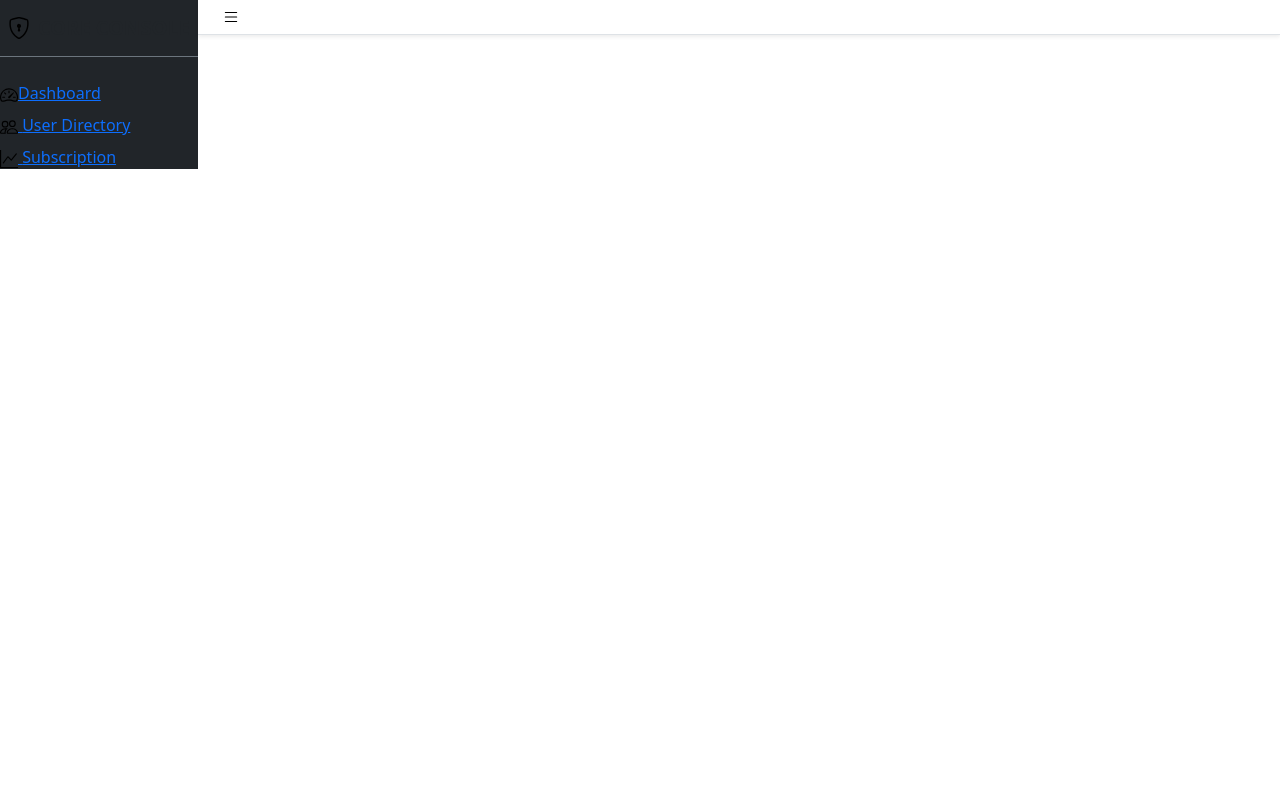
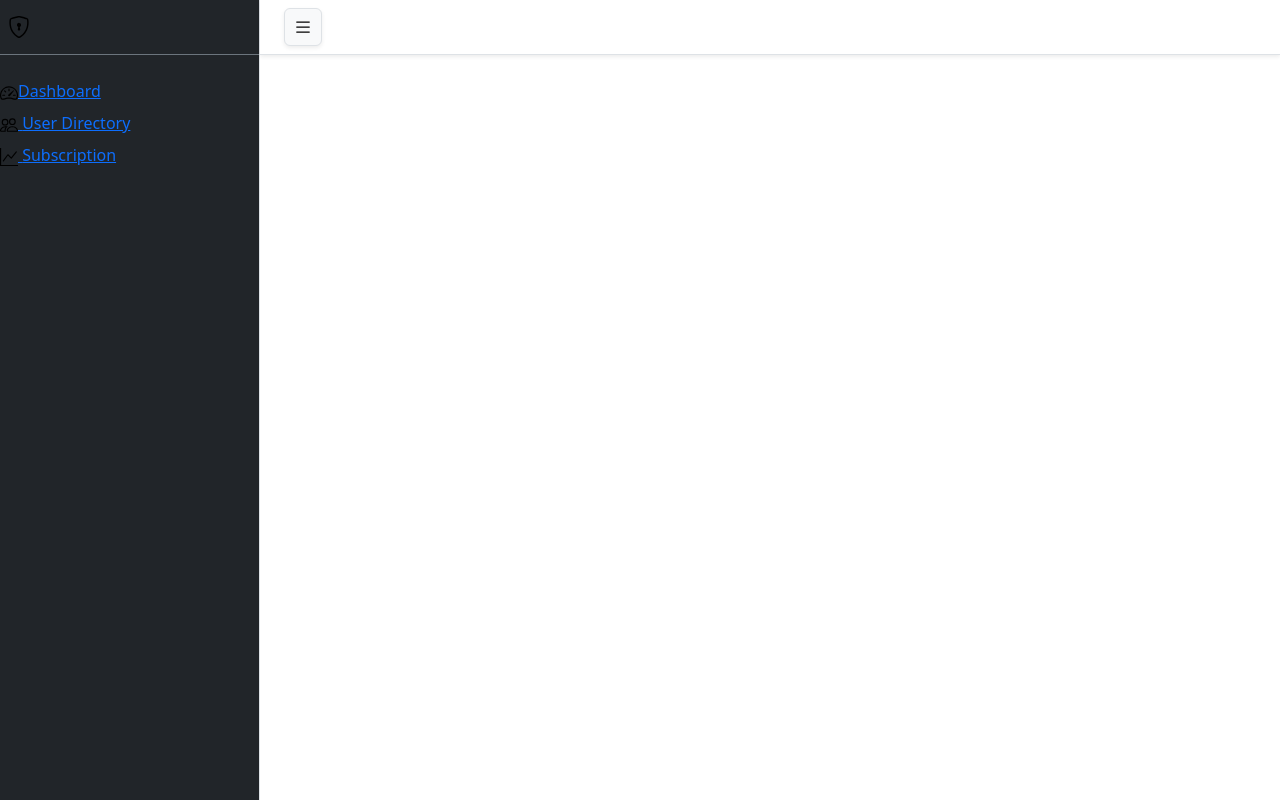
Before and after one commit to MustafaN2028/admin-panel, a Next.js app: page / in a window 1280 px wide. Built offline with nearby package versions, Linux system fonts and the light colour scheme.

Commit message:
stop re render function

```diff
--- a/src/app/(dashboard)/layout.js
+++ b/src/app/(dashboard)/layout.js
@@ -1,11 +1,31 @@
+"use client";
 import Sidebar from "@/components/Sidebar";
 import TopNavbar from "@/components/TopNavbar";
+import { useCallback, useState } from "react";
 export default function DashboardLayout({ children }) {
+  const [sidebarOpen, setSidebarOpen] = useState(true);
+  const toggleSidebar = useCallback(() => {
+    setSidebarOpen((prev) => !prev);
+  }, []);
   return (
     <div className="d-flex h-100">
-      <Sidebar />
+      <div
+        style={{
+          width: sidebarOpen ? "260px" : "60px",
+          transition: "all 0.3s ease",
+          overflow: "hidden",
+          position: "relative",
+          zIndex: 100,
+        }}
+        className="bg-white border-end"
+      >
+        <Sidebar isOpen={sidebarOpen} />
+      </div>
       <div className="d-flex flex-column flex-grow-1">
-        <TopNavbar />
+        <TopNavbar
+          onToggleSidebar={toggleSidebar}
+          isSidebarOpen={sidebarOpen}
+        />
         <main>{children}</main>
       </div>
     </div>
--- a/src/components/Sidebar.js
+++ b/src/components/Sidebar.js
@@ -1,6 +1,7 @@
 "use client";
 import Link from "next/link";
 import { usePathname } from "next/navigation";
+import { memo } from "react";
 import { Nav } from "react-bootstrap";
 import {
   Speedometer2,
@@ -9,27 +10,26 @@ import {
   Gear,
   ShieldLock,
 } from "react-bootstrap-icons";
-export default function Sidebar() {
+function Sidebar({ isOpen }) {
   const pathname = usePathname();
-
   return (
-    <div className="bg-dark h-100">
+    <div className="bg-dark min-vh-100">
       <div className="d-flex align-items-center gap-2 mb-4 py-3 px-2 border-bottom border-secondary">
         <ShieldLock size={22} className="text-primary" />
-        <h5 className="fw-bold m-0 tracking-wide">CORE CONSOLE</h5>
       </div>
       <Nav className="flex-column gap-2 flex-grow-1">
         <Link href="/">
           <Speedometer2 size={18} />
-          <span>Dashboard</span>
+          {isOpen && <span>Dashboard</span>}
         </Link>
         <Link href="user">
-          <People size={18} /> <span>User Directory</span>
+          <People size={18} /> {isOpen && <span>User Directory</span>}
         </Link>
         <Link href="subscription">
-          <GraphUp size={18} /> <span>Subscription</span>
+          <GraphUp size={18} /> {isOpen && <span>Subscription</span>}
         </Link>
       </Nav>
     </div>
   );
 }
+export default memo(Sidebar);
--- a/src/components/TopNavbar.js
+++ b/src/components/TopNavbar.js
@@ -1,7 +1,8 @@
 "use client";
-import { Navbar, Nav, Dropdown, Container } from "react-bootstrap";
+import { memo } from "react";
+import { Navbar, Nav, Dropdown, Container, Button } from "react-bootstrap";
 import { List } from "react-bootstrap-icons";
-export default function TopNavbar() {
+function TopNavbar({ onToggleSidebar, isSidebarOpen }) {
   return (
     <Navbar
       bg="white"
@@ -9,8 +10,19 @@ export default function TopNavbar() {
       style={{ zIndex: 1020 }}
     >
       <div className="d-flex align-items-center gap-2">
-        <List size={18} />
+        <Button
+          variant="light"
+          onClick={onToggleSidebar}
+          className="border shadow-sm p-2 d-flex align-items-center justify-content-center rounded-2"
+          style={{ width: "38px", height: "38px" }}
+          title={
+            isSidebarOpen ? "Hide Navigation Menu" : "Show Navigation Menu"
+          }
+        >
+          <List size={20} />
+        </Button>
       </div>
     </Navbar>
   );
 }
+export default memo(TopNavbar);
```
